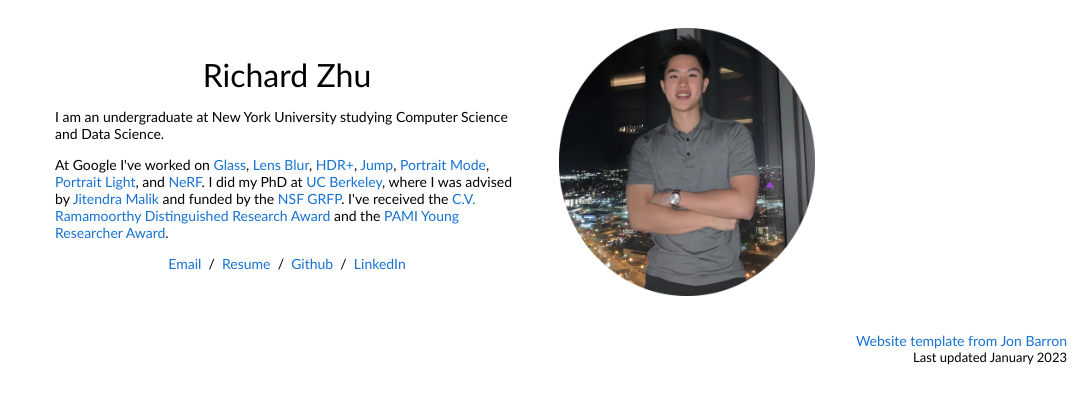
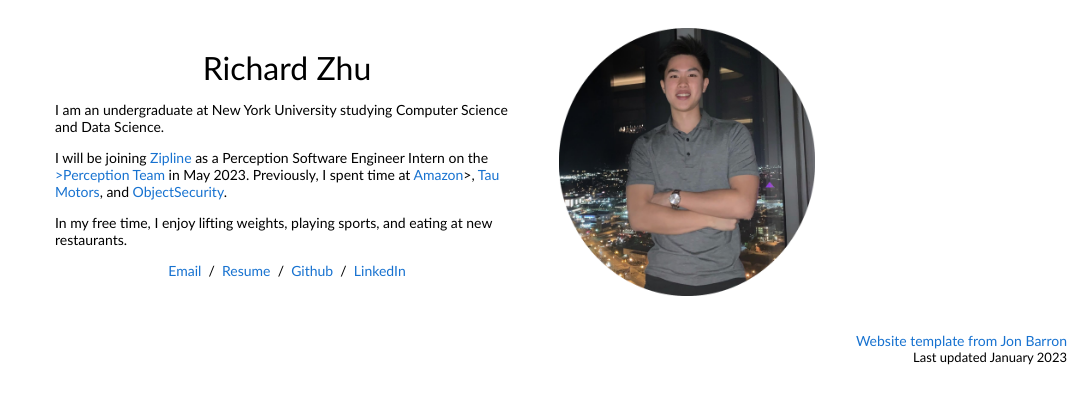
Before and after one commit to richardwzhu/richardwzhu.github.io, a plain HTML site: page index.html in a window 1280 px wide. Shown: the whole page, without its empty margins (205-1280 px from the left). Drawn offline with Linux system fonts and the light colour scheme.

Commit message:
Update description

```diff
--- a/index.html
+++ b/index.html
@@ -22,7 +22,11 @@
               </p>
               <p>I am an undergraduate at New York University studying Computer Science and Data Science.</p>
               <p>
-                At Google I've worked on <a href="https://www.google.com/glass/start/">Glass</a>,  <a href="https://ai.googleblog.com/2014/04/lens-blur-in-new-google-camera-app.html">Lens Blur</a>, <a href="https://ai.googleblog.com/2014/10/hdr-low-light-and-high-dynamic-range.html">HDR+</a>, <a href="https://blog.google/products/google-ar-vr/introducing-next-generation-jump/">Jump</a>, <a href="https://ai.googleblog.com/2017/10/portrait-mode-on-pixel-2-and-pixel-2-xl.html">Portrait Mode</a>, <a href="https://ai.googleblog.com/2020/12/portrait-light-enhancing-portrait.html">Portrait Light</a>, and <a href="https://www.matthewtancik.com/nerf">NeRF</a>. I did my PhD at <a href="http://www.eecs.berkeley.edu/">UC Berkeley</a>, where I was advised by <a href="http://www.cs.berkeley.edu/~malik/">Jitendra Malik</a> and funded by the <a href="http://www.nsfgrfp.org/">NSF GRFP</a>. I've received the <a href="https://www2.eecs.berkeley.edu/Students/Awards/15/">C.V. Ramamoorthy Distinguished Research Award</a> and the <a href="https://www.thecvf.com/?page_id=413#YRA">PAMI Young Researcher Award</a>.
+                I will be joining <a href="https://www.flyzipline.com">Zipline</a> as a Perception Software Engineer Intern on the <a href="https://www.flyzipline.com/detect-and-avoid">>Perception Team</a> in May 2023.
+                Previously, I spent time at <a href="https://amazon.com">Amazon</a>>, <a href="https://www.taumotors.com">Tau Motors</a>, and <a href="https://objectsecurity.com">ObjectSecurity</a>.
+              </p>
+              <p>
+                In my free time, I enjoy lifting weights, playing sports, and eating at new restaurants.
               </p>
               <p style="text-align:center">
                 <a href="mailto:rz2123@nyu.edu">Email</a> &nbsp/&nbsp
```
